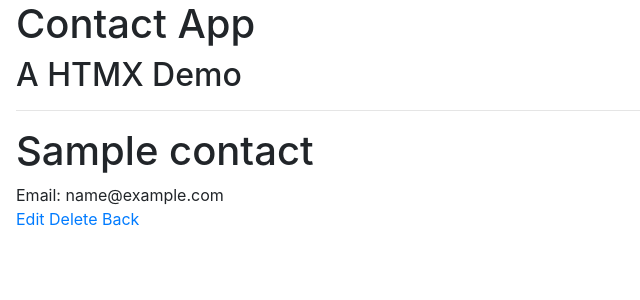
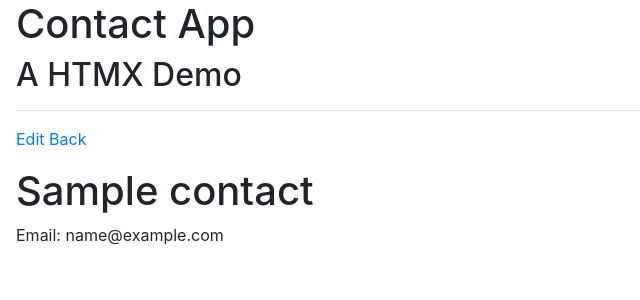
Before and after one commit to GlennWSo/delamat, a Flask app: template templates/view.html in a window 1280 px wide. Shown: the top 300 px of the page, without its empty margins (0-640 px from the left). Run offline with Flask 3, Linux system fonts and the light colour scheme; the template is opened without the code that fills it: most values are stand-ins (such as "Sample title", 1, 10 or a date in 2020); some libraries are stand-ins or nearby versions.

Commit message:
view clean up

```diff
--- a/templates/view.html
+++ b/templates/view.html
@@ -1,15 +1,14 @@
 {% extends "layout.html" %}
 
 {% block content %}
+<p>
+	<a href="/contacts/{{contact.id}}/edit">Edit</a>
+	<a href="/contacts">Back</a>
+</p>
 <h1>{{contact.name}}</h1>
 <div>
 	<div>Email: {{contact.email}}</div>
 </div>
 
-<p>
-	<a href="/contacts/{{contact.id}}/edit">Edit</a>
-	<a href="/contacts/{{contact.id}}/delete">Delete</a>
-	<a href="/contacts">Back</a>
-</p>
 
 {% endblock %}
```
